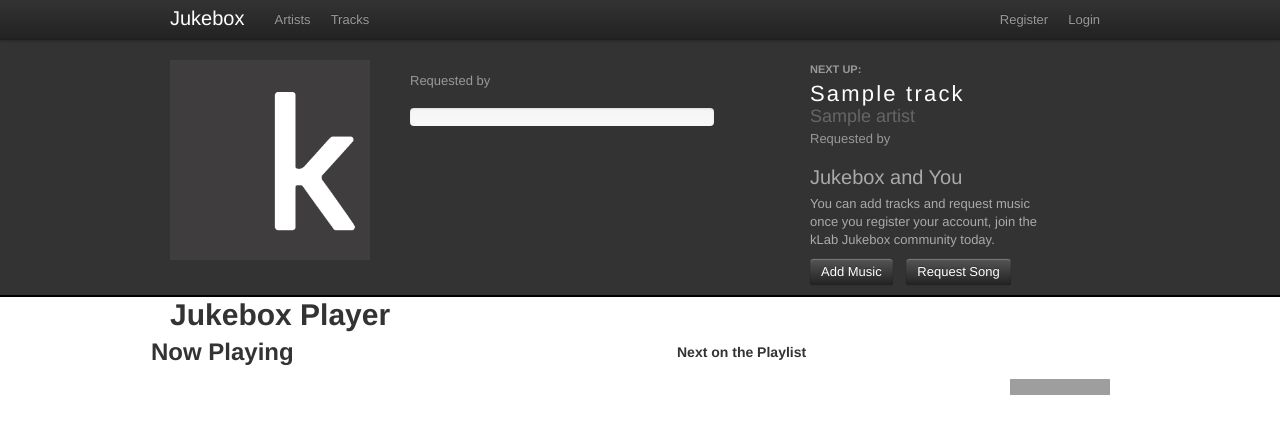
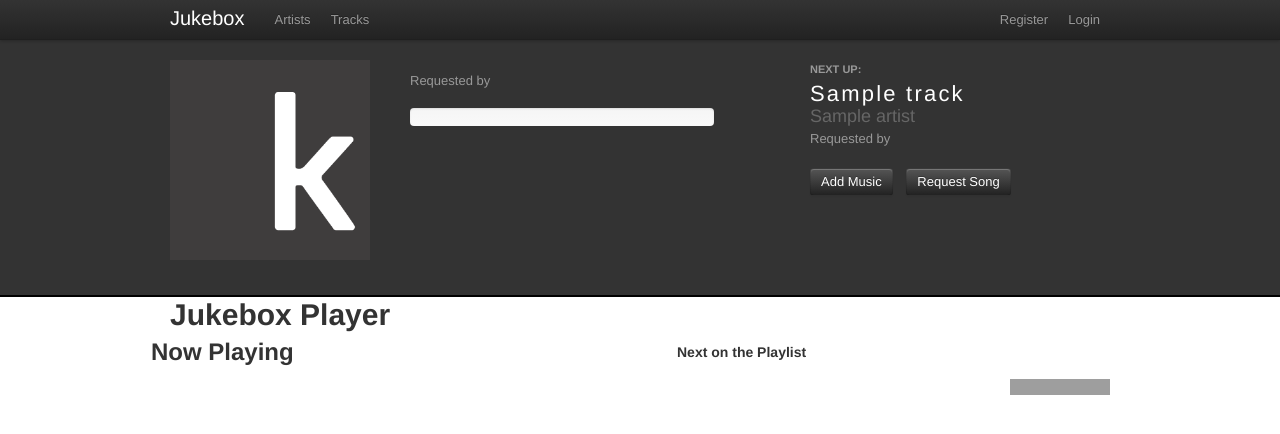
Before and after one commit to nyaruka/jukebox, a Django app: template templates/dashboard/index.html in a window 1280 px wide. Shown: the top 434 px of the page. Run offline with Django 3.2, Linux system fonts and the light colour scheme; the template is opened without the code that fills it: most values are stand-ins (such as "Sample title", 1, 10 or a date in 2020); some libraries are stand-ins or nearby versions; grey boxes are pictures that could not be loaded.

Commit message:
daily making jukebox teeny bit better

```diff
--- a/templates/requests/request_playing.html
+++ b/templates/requests/request_playing.html
@@ -103,14 +103,6 @@
           {% endif %}
 
           <div style="color:#aaa;">
-              <p style="font-weight: 100; font-size: 20px">Jukebox and You</p>
-              <p>
-  	        You can add tracks and request music<br/>
-		once you register your account, join the<br/>
-		kLab Jukebox community today.</br>
-              </p>
-            </div>
-
             <a class="btn btn-inverse" style="margin-right:10px" href="{% url 'tracks.track_create' %}">Add Music</a>
             <a class="btn btn-inverse" href="{% url 'tracks.track_list' %}">Request Song</a>
           </div>
```
Also changed, not shown: jukebox/requests/management/commands/play.py (+13 -11 lines).
